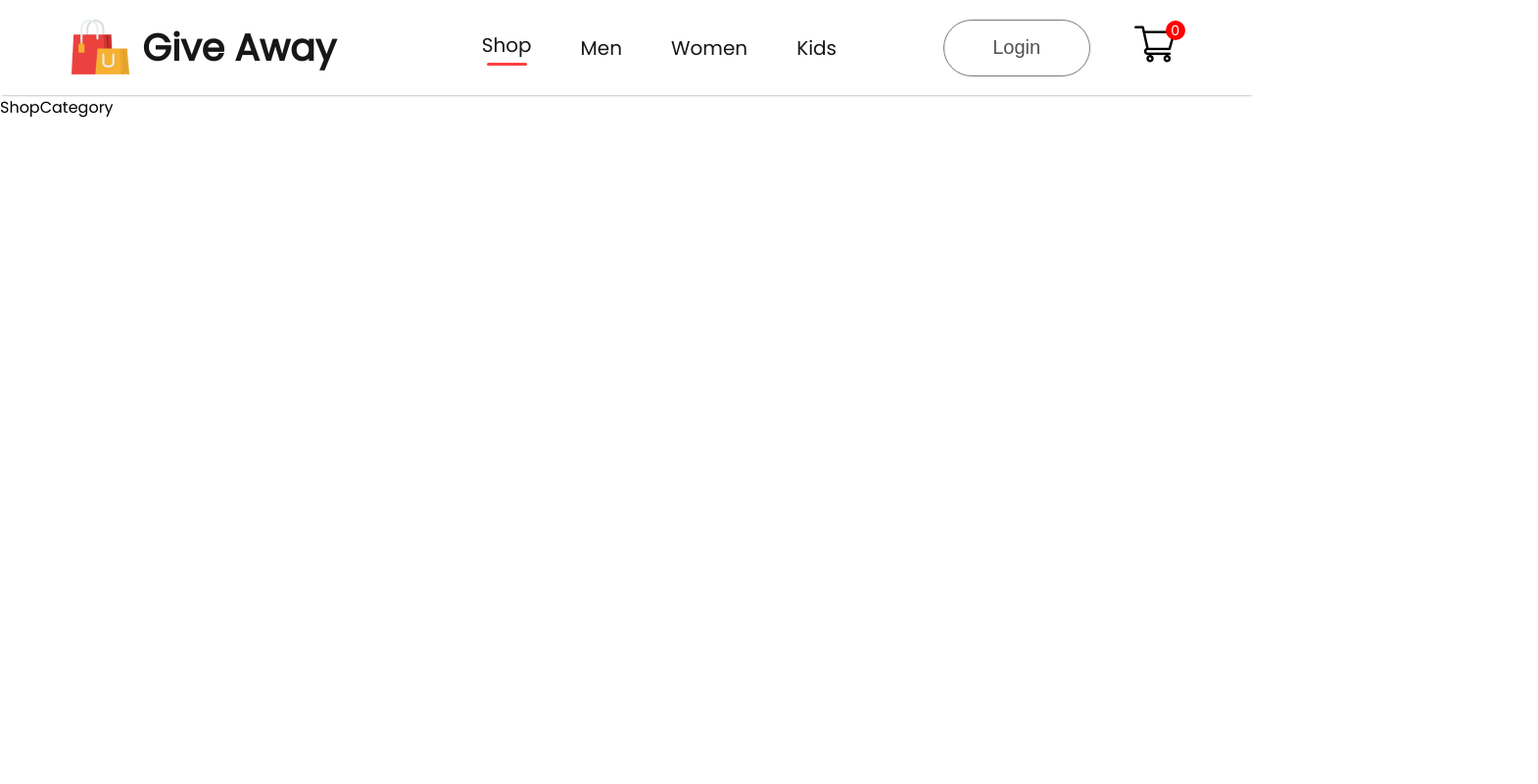
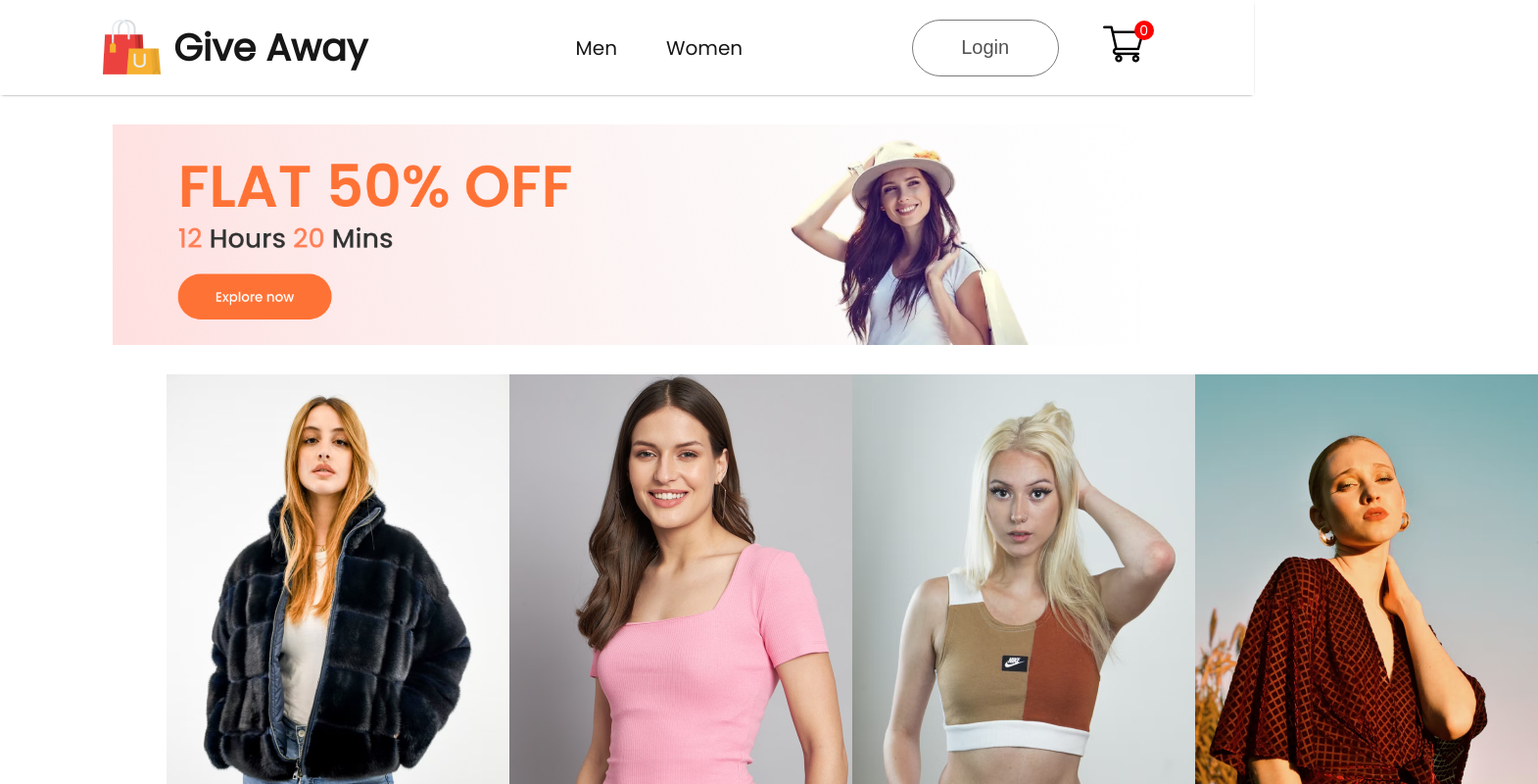
Before and after one commit to CapstoneFPT/Give-Away-Web, a React (Create React App) app in the folder give-away/: page /women in a window 1280 px wide. Shown: the top 800 px of the page at 98% size, 1570 px wide, since content can reach past the window. Built offline with nearby package versions, Linux system fonts and the light colour scheme.

Commit message:
add-Category

```diff
--- a/give-away/src/App.js
+++ b/give-away/src/App.js
@@ -1,28 +1,35 @@
-import './App.css';
-import Navbar from './components/Navbar/Navbar';
-import {BrowserRouter, Routes, Route } from 'react-router-dom';
-import Shop from './pages/Shop';
-import ShopCategory from './pages/ShopCategory';
-import Product from './pages/Product';
-import Cart from './pages/Cart';
-import LoginSignup from './pages/LoginSignup';
+import "./App.css";
+import Navbar from "./components/Navbar/Navbar";
+import { BrowserRouter, Routes, Route } from "react-router-dom";
+import Shop from "./pages/Shop";
+import ShopCategory from "./pages/ShopCategory";
+import Product from "./pages/Product";
+import Cart from "./pages/Cart";
+import LoginSignup from "./pages/LoginSignup";
+import men_banner from "./components/Assets/banner_mens.png";
+import women_banner from "./components/Assets/banner_women.png";
 function App() {
   return (
     <div>
       <BrowserRouter>
-    <Navbar/>
-    <Routes>
-      <Route path='/' element={<Shop/>}/>
-      <Route path='/men' element={<ShopCategory category="men"/>}/>
-      <Route path='/women' element={<ShopCategory category="women"/>}/>
-      <Route path='/kids' element={<ShopCategory category="kids"/>}/>
-      <Route path='product' element={<Product/>}>
-        <Route path=':productId' element={<Product/>}/>
-      </Route>
-      <Route path='/cart' element={<Cart/>}/>
-      <Route path='/login' element={<LoginSignup/>}/>
-    </Routes>
-    </BrowserRouter>
+        <Navbar />
+        <Routes>
+          <Route path="/" element={<Shop />} />
+          <Route
+            path="/men"
+            element={<ShopCategory banner={men_banner} category="men" />}
+          />
+          <Route
+            path="/women"
+            element={<ShopCategory banner={women_banner} category="women" />}
+          />
+          <Route path="product" element={<Product />}>
+            <Route path=":productId" element={<Product />} />
+          </Route>
+          <Route path="/cart" element={<Cart />} />
+          <Route path="/login" element={<LoginSignup />} />
+        </Routes>
+      </BrowserRouter>
     </div>
   );
 }
--- a/give-away/src/components/Navbar/Navbar.jsx
+++ b/give-away/src/components/Navbar/Navbar.jsx
@@ -7,21 +7,13 @@
   const [menu, setMenu] = useState("shop");
   return (
     <div className="navbar">
-      <div className="nav-logo">
-        <img src={logo} alt="" />
-        <p>Give Away</p>
-      </div>
+      <Link to="/" className="no-underline" onClick={() => setMenu("")}>
+        <div className="nav-logo">
+          <img src={logo} alt="" />
+          <p>Give Away</p>
+        </div>
+      </Link>
       <ul className="nav-menu">
-        <li
-          onClick={() => {
-            setMenu("shop");
-          }}
-        >
-          <Link to="/" className="no-underline">
-            Shop
-          </Link>
-          {menu === "shop" ? <hr /> : <></>}
-        </li>
         <li
           onClick={() => {
             setMenu("men");
@@ -42,16 +34,6 @@
           </Link>
           {menu === "women" ? <hr /> : <></>}
         </li>
-        <li
-          onClick={() => {
-            setMenu("kids");
-          }}
-        >
-          <Link to="/kids" className="no-underline">
-            Kids
-          </Link>
-          {menu === "kids" ? <hr /> : <></>}
-        </li>
       </ul>
       <div className="nav-login-cart">
         <Link to="/login">
--- /dev/null
+++ b/give-away/src/context/ShopContext.jsx
@@ -0,0 +1,13 @@
+import React, { createContext } from "react";
+import all_product from "../components/Assets/all_product";
+export const ShopContext = createContext(null);
+
+const ShopContextProvider = (props) => {
+  const contextValue = { all_product };
+  return (
+    <ShopContext.Provider value={contextValue}>
+      {props.children}
+    </ShopContext.Provider>
+  );
+};
+export default ShopContextProvider;
--- a/give-away/src/context/popular.jsx
+++ /dev/null
@@ -1 +0,0 @@
-const c = 3;
--- /dev/null
+++ b/give-away/src/pages/CSS/ShopCategory.css
@@ -0,0 +1,25 @@
+.shopcategory-banner {
+  display: block;
+  margin: 30px auto;
+  width: 82%;
+}
+.shopcategory-indexSort {
+  display: flex;
+  margin: 0px 170px;
+  justify-content: space-between;
+  align-items: center;
+}
+.shopcategory-sort {
+  padding: 10px 20px;
+  border-radius: 40px;
+  border: 1px solid;
+}
+.shopcategory-indexSort p span {
+  font-weight: 600;
+}
+.shopcategory-products {
+  margin: 20px 170px;
+  display: grid;
+  grid-template-columns: 1fr 1fr 1fr 1fr;
+  row-gap: 80px;
+}
--- a/give-away/src/pages/ShopCategory.jsx
+++ b/give-away/src/pages/ShopCategory.jsx
@@ -1,9 +1,33 @@
-import React from 'react'
+import React, { useContext } from "react";
+import "./CSS/ShopCategory.css";
+import { ShopContext } from "../context/ShopContext";
+import Item from "../components/Item/Item";
+const ShopCategory = (props) => {
+  const { all_product } = useContext(ShopContext);
+  return (
+    <div className="shop-category">
+      <img className="shopcategory-banner" src={props.banner} alt="" />
+      <div></div>
+      <div className="shopcategory-products">
+        {all_product.map((item, i) => {
+          if (props.category === item.category) {
+            return (
+              <Item
+                key={i}
+                id={item.id}
+                name={item.name}
+                image={item.image}
+                new_price={item.new_price}
+                old_price={item.old_price}
+              />
+            );
+          } else {
+            return null;
+          }
+        })}
+      </div>
+    </div>
+  );
+};
 
-const ShopCategory = () => {
-  return (
-    <div>ShopCategory</div>
-  )
-}
-
-export default ShopCategory
+export default ShopCategory;
```
Also changed, not shown: give-away/src/index.js (+9 -8 lines).
